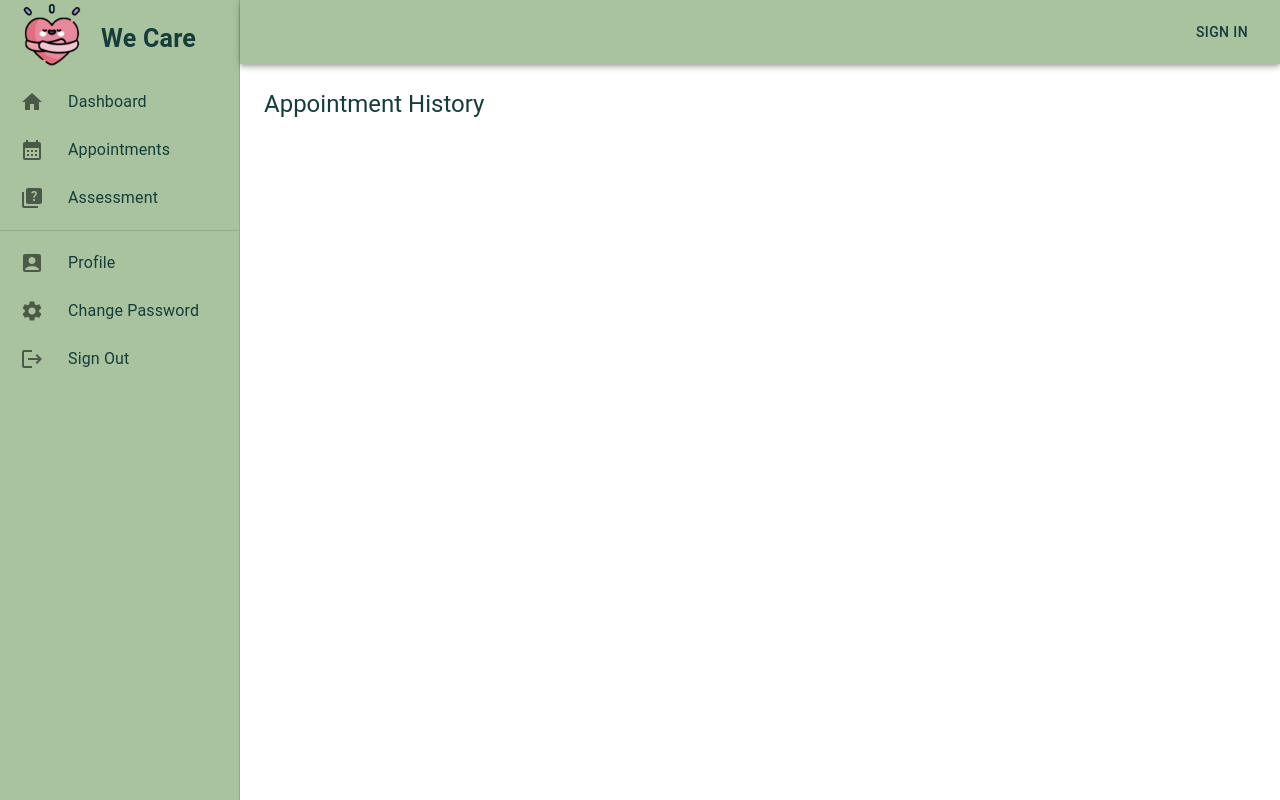
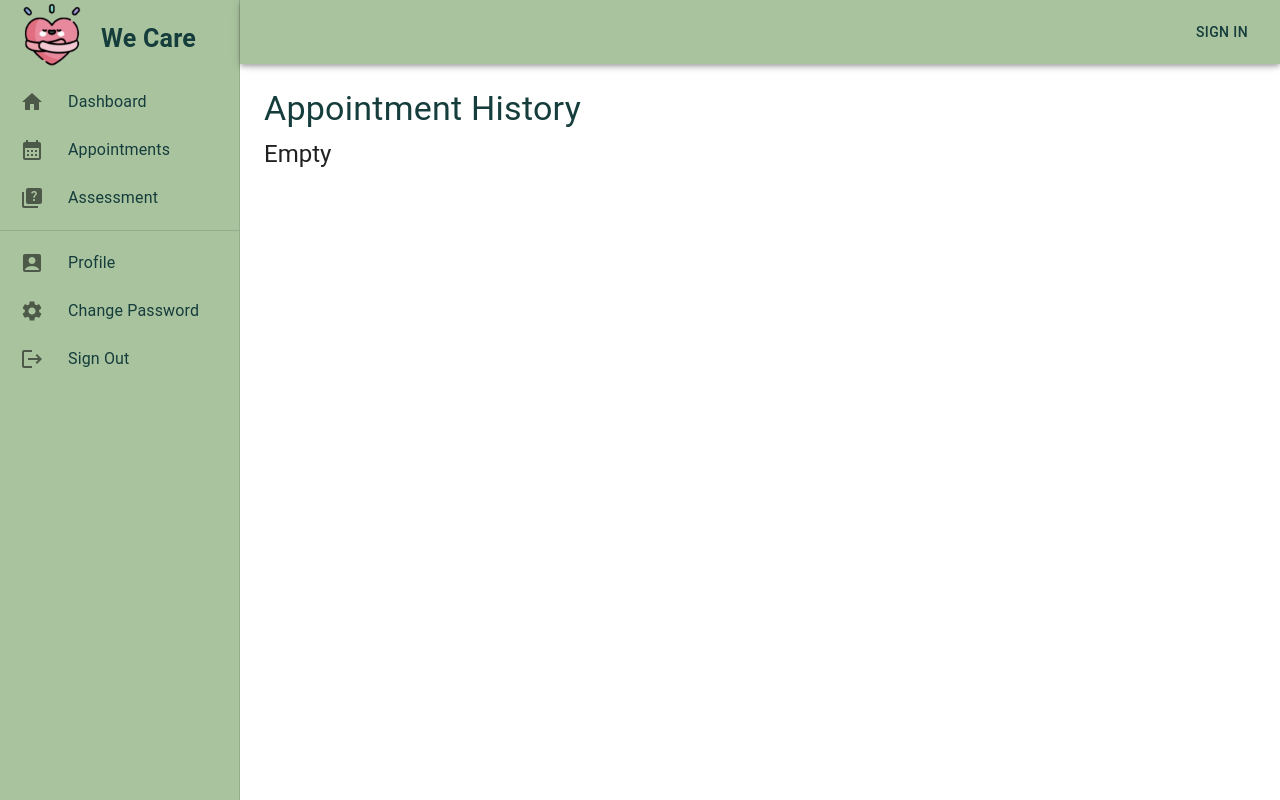
Before and after one commit to wizapp-link/medical-platform-frontend, a React (Create React App) app: page /patient/appointments in a window 1280 px wide. Built offline with nearby package versions, Linux system fonts and the light colour scheme.

Commit message:
add empty appointment messages

```diff
--- a/src/screens/CounselorAppointmentScreen.tsx
+++ b/src/screens/CounselorAppointmentScreen.tsx
@@ -117,6 +117,10 @@ export default function CounselorAppointmentScreen(props: any) {
             Appointments Assigned
           </Typography>
           <List>
+            {counselorAppointmentList.appointments.length === 0 &&
+              <Typography variant="h5" color={"primary.contrastText"}>
+                Empty
+              </Typography>}
             {counselorAppointmentList.appointments.map((appointment) =>
             (<ListItem key=
               {`${appointment.name}${appointment.slotDate}${appointment.slotTime}`}
--- a/src/screens/DoctorAppointmentScreen.tsx
+++ b/src/screens/DoctorAppointmentScreen.tsx
@@ -73,6 +73,10 @@ export default function DoctorAppointmentScreen(props: any) {
             Appointments Assigned
           </Typography>
           <List>
+            {doctorAppointmentList.appointments.length === 0 &&
+              <Typography variant="h5">
+                Empty
+              </Typography>}
             {doctorAppointmentList.appointments.map((appointment) =>
             (<ListItem key=
               {`${appointment.name}${appointment.slotDate}${appointment.slotTime}`}
--- a/src/screens/PatientAppointmentScreen.tsx
+++ b/src/screens/PatientAppointmentScreen.tsx
@@ -69,10 +69,15 @@ export default function PatientAppointmentScreen(props: any) {
   return (
     <ThemeProvider theme={patientTheme}>
       <Stack>
-        <Typography variant="h5" color={"primary.contrastText"}>
+        <Typography variant="h4" color={"primary.contrastText"}>
           Appointment History
         </Typography>
+
         <List>
+          {patientAppointmentList.appointments.length === 0 &&
+            <Typography variant="h5">
+              Empty
+            </Typography>}
           {patientAppointmentList.appointments.map((appointment) =>
           (<ListItem key=
             {`${appointment.name}${appointment.slotDate}${appointment.slotTime}`}
--- a/src/screens/PatientDashboardScreen.tsx
+++ b/src/screens/PatientDashboardScreen.tsx
@@ -211,7 +211,10 @@ export default function PatientDashboardScreen(props: any) {
             </List>
           }
 
-
+          {patientAppointmentList.pendingFutureAppointments.length === 0 && patientAppointmentList.acceptedFutureAppointments.length === 0 &&
+            <Typography variant="h5" color="primary.contrastText">
+              No Future Appointments to Process
+            </Typography>}
           {patientAppointmentList.pendingFutureAppointments && patientAppointmentList.pendingFutureAppointments.length > 0 && <Typography variant="h5" color="primary.contrastText">
             Incoming Appointments
           </Typography>}
```
